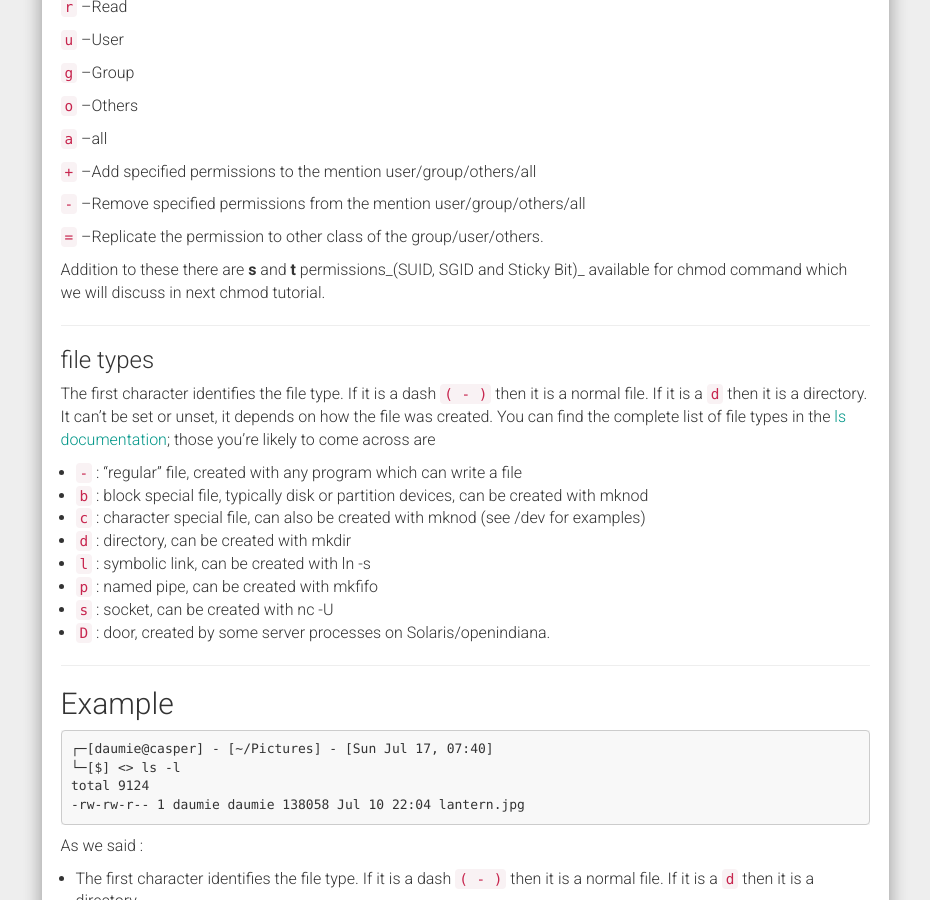
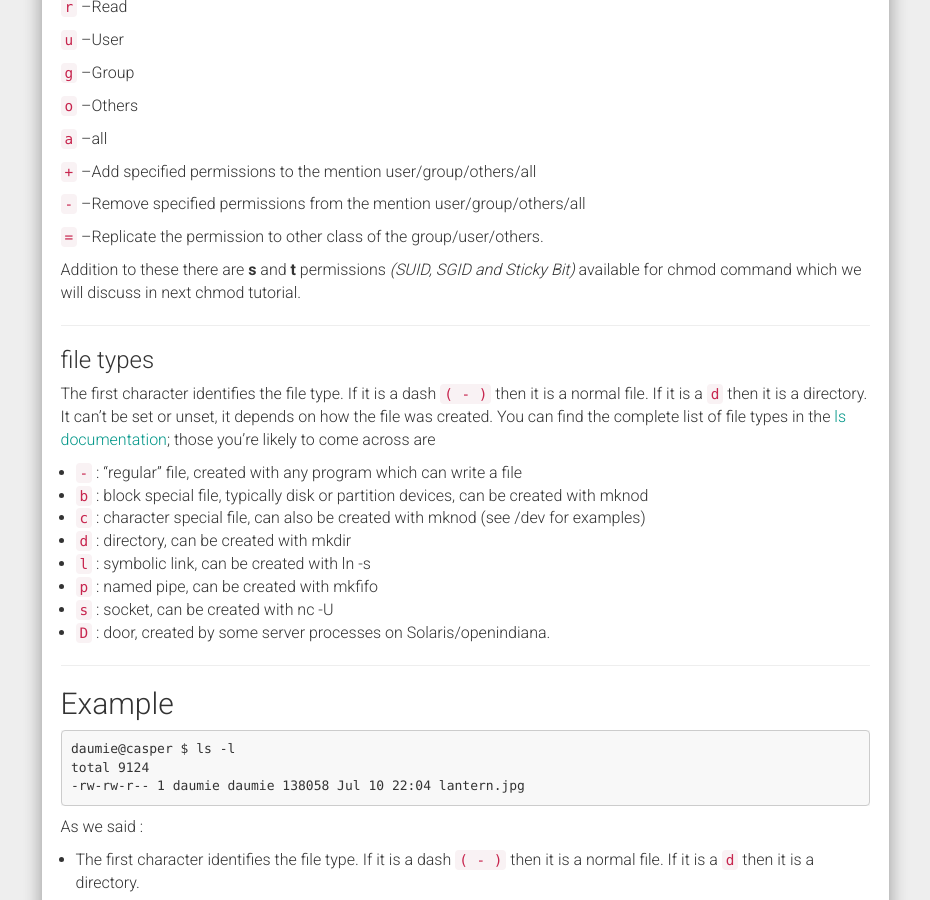
Before and after one commit to daumie/blog, a Jekyll site: the page built from _posts/2016-07-17-understanding-unix-permissions-and-their-attributes.md, in a window 1280 px wide and 900 px high, scrolled down 1563 px. Shown: the whole window, without its empty margins (321-1251 px from the left). Built offline with Jekyll 4.4.1, drawn with Linux system fonts in a browser that asks for light colours; nearby versions of some CDN libraries; comment, search, counter and statistics services are not loaded.

Commit message:
Improve formatting

```diff
--- a/_posts/2016-07-17-understanding-unix-permissions-and-their-attributes.md
+++ b/_posts/2016-07-17-understanding-unix-permissions-and-their-attributes.md
@@ -82,7 +82,7 @@ Addition to this there are three more concepts which are linked to this numberin
 
 `=` --Replicate the permission to other class of the group/user/others.
 
-Addition to these there are **s** and **t** permissions_(SUID, SGID and Sticky Bit)_ available for chmod command which we will discuss in next chmod tutorial.
+Addition to these there are **s** and **t** permissions _(SUID, SGID and Sticky Bit)_  available for chmod command which we will discuss in next chmod tutorial.
 
 ---
 
@@ -103,8 +103,7 @@ The first character identifies the file type. If it is a dash `( - )` then it is
 
 ## Example
 
-	┌─[daumie@casper] - [~/Pictures] - [Sun Jul 17, 07:40]
-	└─[$] <> ls -l
+	daumie@casper $ ls -l
 	total 9124
 	-rw-rw-r-- 1 daumie daumie 138058 Jul 10 22:04 lantern.jpg
 
```
